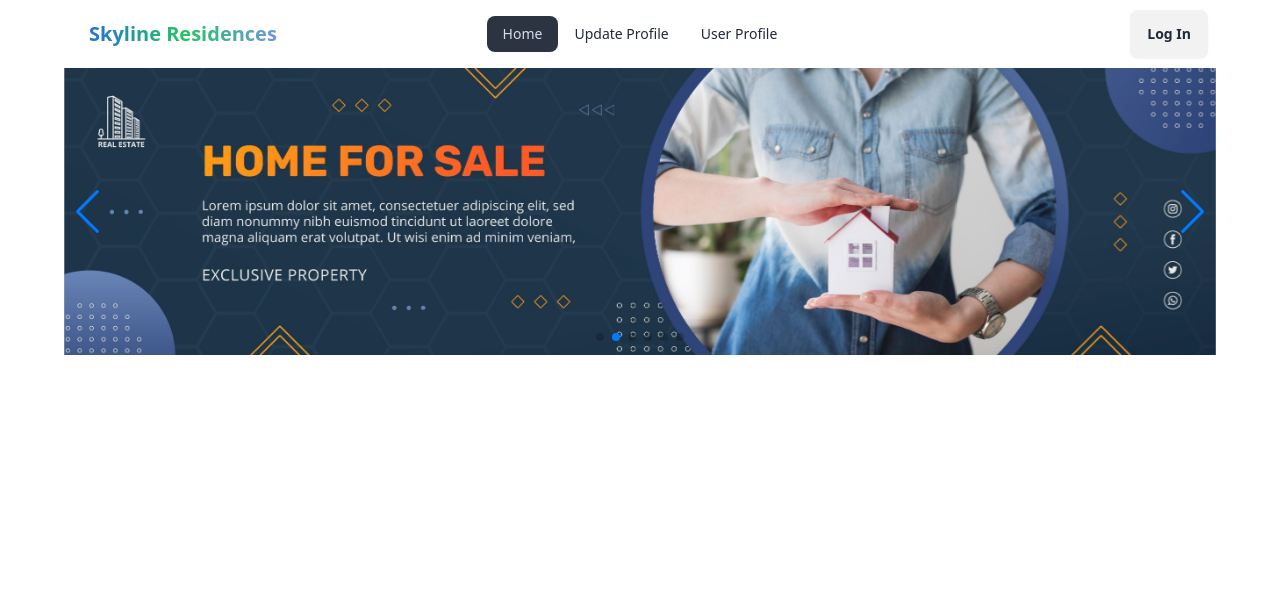
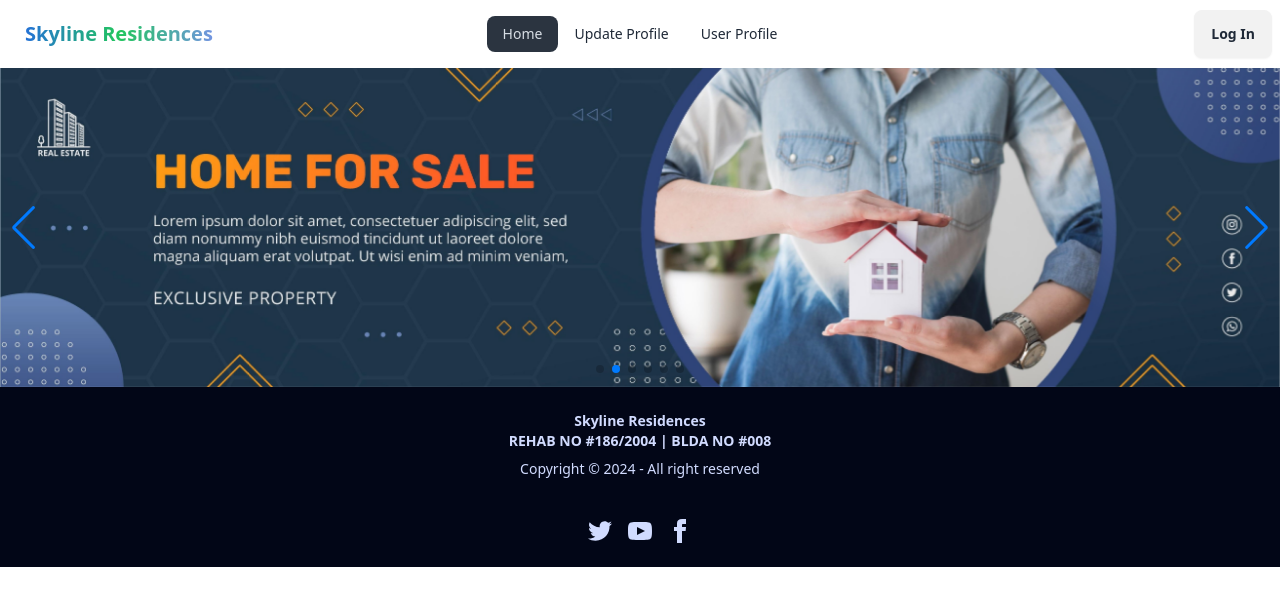
Before and after one commit to KhaledMasum/b9-a9-assignment, a React (Vite) app: page / in a window 1280 px wide. Shown: the top 606 px of the page. Built offline with nearby package versions, Linux system fonts and the light colour scheme; no server answers.

Commit message:
Added footer section

```diff
--- a/src/layouts/Root/Root.jsx
+++ b/src/layouts/Root/Root.jsx
@@ -1,13 +1,15 @@
 import { Outlet } from "react-router-dom";
 import Navbar from "../../pages/Navbar";
 import { ToastContainer } from "react-toastify";
+import Footer from "../../pages/Footer";
 
 const Root = () => {
     return (
-        <div className="max-w-6xl mx-auto">
+        <div>
             <Navbar></Navbar>
             <ToastContainer />
-            <Outlet></Outlet>
+            <Outlet className="max-w-6xl mx-auto"></Outlet>
+            <Footer></Footer>
         </div>
     );
 };
--- /dev/null
+++ b/src/pages/Footer.jsx
@@ -0,0 +1,53 @@
+const Footer = () => {
+    return (
+        <footer className="footer footer-center bg-slate-950 text-primary-content p-6">
+            <aside>
+                <p className="font-bold">
+                    Skyline Residences
+                    <br />
+                    REHAB NO #186/2004 | BLDA NO #008
+                </p>
+                <p>Copyright © {new Date().getFullYear()} - All right reserved</p>
+            </aside>
+            <nav>
+                <div className="grid grid-flow-col gap-4">
+                    <a>
+                        <svg
+                            xmlns="http://www.w3.org/2000/svg"
+                            width="24"
+                            height="24"
+                            viewBox="0 0 24 24"
+                            className="fill-current">
+                            <path
+                                d="M24 4.557c-.883.392-1.832.656-2.828.775 1.017-.609 1.798-1.574 2.165-2.724-.951.564-2.005.974-3.127 1.195-.897-.957-2.178-1.555-3.594-1.555-3.179 0-5.515 2.966-4.797 6.045-4.091-.205-7.719-2.165-10.148-5.144-1.29 2.213-.669 5.108 1.523 6.574-.806-.026-1.566-.247-2.229-.616-.054 2.281 1.581 4.415 3.949 4.89-.693.188-1.452.232-2.224.084.626 1.956 2.444 3.379 4.6 3.419-2.07 1.623-4.678 2.348-7.29 2.04 2.179 1.397 4.768 2.212 7.548 2.212 9.142 0 14.307-7.721 13.995-14.646.962-.695 1.797-1.562 2.457-2.549z"></path>
+                        </svg>
+                    </a>
+                    <a>
+                        <svg
+                            xmlns="http://www.w3.org/2000/svg"
+                            width="24"
+                            height="24"
+                            viewBox="0 0 24 24"
+                            className="fill-current">
+                            <path
+                                d="M19.615 3.184c-3.604-.246-11.631-.245-15.23 0-3.897.266-4.356 2.62-4.385 8.816.029 6.185.484 8.549 4.385 8.816 3.6.245 11.626.246 15.23 0 3.897-.266 4.356-2.62 4.385-8.816-.029-6.185-.484-8.549-4.385-8.816zm-10.615 12.816v-8l8 3.993-8 4.007z"></path>
+                        </svg>
+                    </a>
+                    <a>
+                        <svg
+                            xmlns="http://www.w3.org/2000/svg"
+                            width="24"
+                            height="24"
+                            viewBox="0 0 24 24"
+                            className="fill-current">
+                            <path
+                                d="M9 8h-3v4h3v12h5v-12h3.642l.358-4h-4v-1.667c0-.955.192-1.333 1.115-1.333h2.885v-5h-3.808c-3.596 0-5.192 1.583-5.192 4.615v3.385z"></path>
+                        </svg>
+                    </a>
+                </div>
+            </nav>
+        </footer>
+    );
+};
+
+export default Footer;
```
